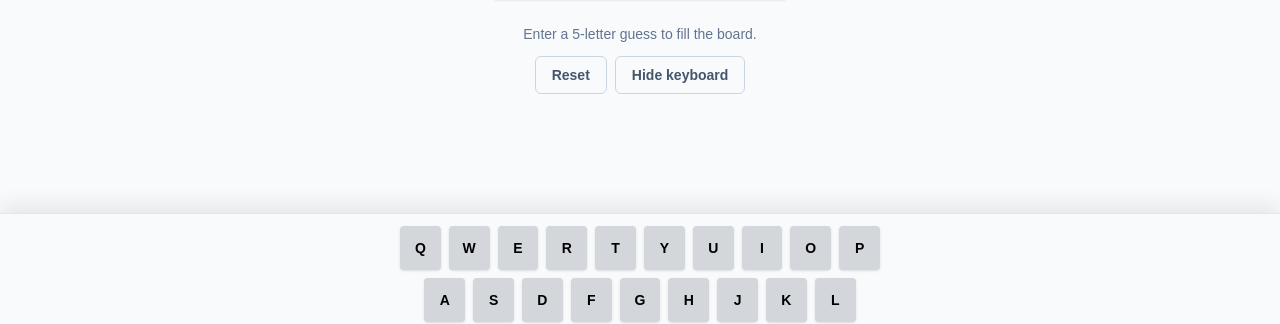
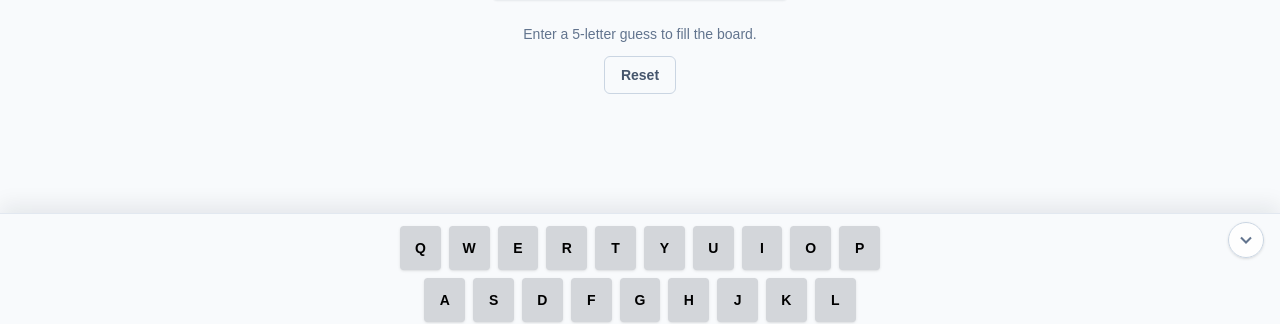
Before and after one commit to davidk003/golinks-wordle, a Next.js app: page / in a window 1280 px wide. Shown: the part 414-738 px from the top of the page. Built offline with nearby package versions, Linux system fonts and the light colour scheme.

Commit message:
added better kb icon for toggle

```diff
--- a/app/WordleGame.tsx
+++ b/app/WordleGame.tsx
@@ -142,6 +142,37 @@ function getKeyboardKeyClassName(
   return `${widthClass} ${colorClass} ${
     isPressed ? "keyboard-key-pressed" : ""
   } flex h-10 transform-gpu items-center justify-center rounded-[4px] text-sm font-black uppercase shadow-sm transition active:translate-y-px disabled:cursor-not-allowed disabled:opacity-60 sm:h-11`;
+}
+
+function KeyboardIcon() {
+  return (
+    <svg
+      aria-hidden="true"
+      className="size-5"
+      fill="none"
+      viewBox="0 0 24 24"
+      stroke="currentColor"
+      strokeWidth="2"
+    >
+      <rect x="3" y="6" width="18" height="12" rx="2" />
+      <path d="M7 10h.01M11 10h.01M15 10h.01M19 10h.01M7 14h10" />
+    </svg>
+  );
+}
+
+function ChevronDownIcon() {
+  return (
+    <svg
+      aria-hidden="true"
+      className="size-5"
+      fill="none"
+      viewBox="0 0 24 24"
+      stroke="currentColor"
+      strokeWidth="2.5"
+    >
+      <path d="m6 9 6 6 6-6" />
+    </svg>
+  );
 }
 
 export function WordleGame() {
@@ -380,18 +411,19 @@ export function WordleGame() {
           >
             Reset
           </button>
-          <button
-            type="button"
-            onClick={() => setIsKeyboardVisible((current) => !current)}
-            className="rounded-md border border-slate-300 px-4 py-2 text-sm font-bold text-slate-600 transition hover:border-slate-400 hover:text-slate-900"
-          >
-            {isKeyboardVisible ? "Hide keyboard" : "Show keyboard"}
-          </button>
         </div>
       </div>
 
       {isKeyboardVisible ? (
         <div className="fixed inset-x-0 bottom-0 z-10 border-t border-slate-200 bg-slate-50/95 px-2 pb-[calc(env(safe-area-inset-bottom)+0.75rem)] pt-3 shadow-[0_-8px_20px_rgba(15,23,42,0.08)] backdrop-blur">
+          <button
+            type="button"
+            onClick={() => setIsKeyboardVisible(false)}
+            aria-label="Hide keyboard"
+            className="absolute right-2 top-2 flex size-9 items-center justify-center rounded-full border border-slate-300 bg-white/90 text-slate-500 shadow-sm transition hover:border-slate-400 hover:text-slate-900 active:translate-y-px sm:right-4"
+          >
+            <ChevronDownIcon />
+          </button>
           <div className="mx-auto flex max-w-[31rem] flex-col gap-2">
             {keyboardRows.map((row) => (
               <div key={row.join("")} className="flex justify-center gap-1.5 sm:gap-2">
@@ -415,7 +447,16 @@ export function WordleGame() {
             ))}
           </div>
         </div>
-      ) : null}
+      ) : (
+        <button
+          type="button"
+          onClick={() => setIsKeyboardVisible(true)}
+          aria-label="Show keyboard"
+          className="fixed bottom-4 right-4 z-10 flex size-11 items-center justify-center rounded-full border border-slate-300 bg-white/95 text-slate-600 shadow-lg transition hover:border-slate-400 hover:text-slate-950 active:translate-y-px"
+        >
+          <KeyboardIcon />
+        </button>
+      )}
     </section>
   );
 }
```
